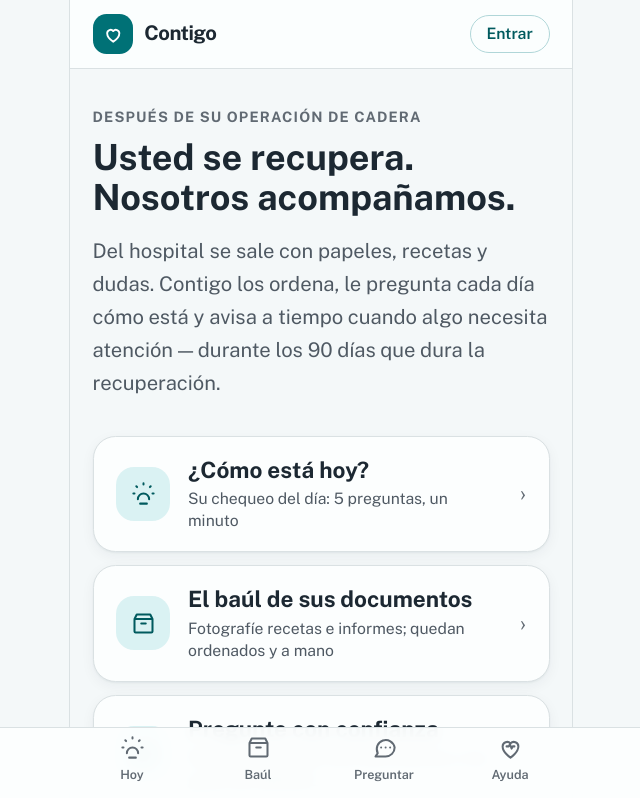
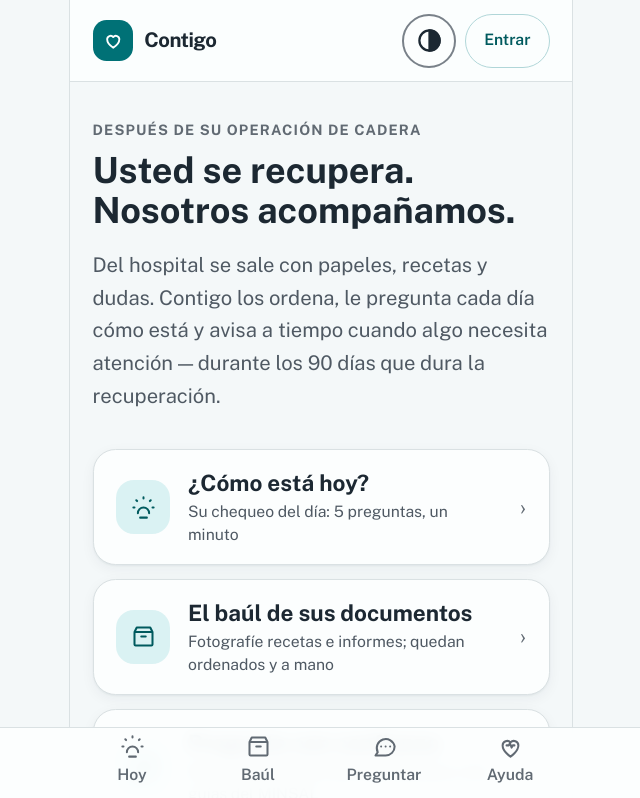
Before and after one commit to Henisaa/claudeimpactlab2026frontend, a Next.js app: page / in a window 1280 px wide. Shown: the top 798 px of the page, without its empty margins (319-959 px from the left). Built offline with nearby package versions, Linux system fonts and the light colour scheme; no server answers.

Commit message:
feat(a11y): modo de alto contraste y objetivos táctiles de 48 px en la cabecera
Botón en la cabecera (aria-pressed) que recuerda la preferencia en
localStorage y la aplica antes del primer pintado, sin parpadeo. El
enlace del logo y los de sesión pasan a 48 px de alto.

```diff
--- a/src/app/layout.tsx
+++ b/src/app/layout.tsx
@@ -2,6 +2,7 @@ import type { Metadata, Viewport } from "next";
 import { Public_Sans } from "next/font/google";
 import "./globals.css";
 
+import { SCRIPT_CONTRASTE } from "@/components/contraste";
 import { Shell } from "@/components/shell";
 
 /**
@@ -27,7 +28,15 @@ export const viewport: Viewport = {
 
 export default function RootLayout({ children }: LayoutProps<"/">) {
   return (
-    <html lang="es" className={`${sans.variable} h-full antialiased`}>
+    <html
+      lang="es"
+      className={`${sans.variable} h-full antialiased`}
+      suppressHydrationWarning
+    >
+      <head>
+        {/* Aplica el alto contraste guardado antes de pintar (sin parpadeo). */}
+        <script dangerouslySetInnerHTML={{ __html: SCRIPT_CONTRASTE }} />
+      </head>
       <body className="min-h-full bg-papel text-tinta">
         <Shell>{children}</Shell>
       </body>
--- /dev/null
+++ b/src/components/contraste.tsx
@@ -0,0 +1,89 @@
+"use client";
+
+import { useEffect, useSyncExternalStore } from "react";
+
+/**
+ * Interruptor de alto contraste (para baja visión).
+ *
+ * La preferencia vive en localStorage y se aplica como `data-contraste="alto"`
+ * en <html>. Un script en el <head> (SCRIPT_CONTRASTE, en layout.tsx) la aplica
+ * antes de pintar para que no haya parpadeo. Si el navegador bloquea el
+ * almacenamiento, el modo simplemente no se recuerda.
+ */
+export const CLAVE_CONTRASTE = "contigo.contraste";
+
+/** Se inyecta en el <head>: aplica la preferencia guardada antes del primer pintado. */
+export const SCRIPT_CONTRASTE = `try{if(localStorage.getItem("${CLAVE_CONTRASTE}")==="alto")document.documentElement.dataset.contraste="alto"}catch(e){}`;
+
+const oyentes = new Set<() => void>();
+
+function leer(): boolean {
+  try {
+    return window.localStorage.getItem(CLAVE_CONTRASTE) === "alto";
+  } catch {
+    return false;
+  }
+}
+
+function suscribir(aviso: () => void) {
+  oyentes.add(aviso);
+  const alCambiarOtraPestana = (e: StorageEvent) => {
+    if (e.key === CLAVE_CONTRASTE) aviso();
+  };
+  window.addEventListener("storage", alCambiarOtraPestana);
+  return () => {
+    oyentes.delete(aviso);
+    window.removeEventListener("storage", alCambiarOtraPestana);
+  };
+}
+
+function guardar(alto: boolean) {
+  try {
+    if (alto) window.localStorage.setItem(CLAVE_CONTRASTE, "alto");
+    else window.localStorage.removeItem(CLAVE_CONTRASTE);
+  } catch {
+    /* sin almacenamiento: vale solo para esta visita */
+  }
+  aplicar(alto);
+  oyentes.forEach((aviso) => aviso());
+}
+
+function aplicar(alto: boolean) {
+  if (alto) document.documentElement.dataset.contraste = "alto";
+  else delete document.documentElement.dataset.contraste;
+}
+
+export function ContrasteToggle() {
+  const alto = useSyncExternalStore(suscribir, leer, () => false);
+
+  useEffect(() => {
+    aplicar(alto);
+  }, [alto]);
+
+  return (
+    <button
+      type="button"
+      onClick={() => guardar(!alto)}
+      aria-pressed={alto}
+      aria-label="Contraste alto"
+      title={alto ? "Desactivar contraste alto" : "Activar contraste alto"}
+      className={`grid size-12 place-items-center rounded-full border-2 ${
+        alto
+          ? "border-primario-hondo bg-primario-hondo text-white"
+          : "border-borde-control bg-papel-alto text-tinta"
+      }`}
+    >
+      <svg
+        viewBox="0 0 24 24"
+        aria-hidden
+        className="size-6"
+        fill="none"
+        stroke="currentColor"
+        strokeWidth="2"
+      >
+        <circle cx="12" cy="12" r="9" />
+        <path d="M12 3a9 9 0 0 1 0 18Z" fill="currentColor" />
+      </svg>
+    </button>
+  );
+}
--- a/src/components/shell.tsx
+++ b/src/components/shell.tsx
@@ -4,6 +4,7 @@ import Link from "next/link";
 import { usePathname } from "next/navigation";
 import { useEffect, useState, type ReactNode } from "react";
 
+import { ContrasteToggle } from "@/components/contraste";
 import { sesionActual, type Sesion } from "@/lib/api";
 
 /**
@@ -24,27 +25,30 @@ export function Shell({ children }: { children: ReactNode }) {
     <div className="mx-auto flex min-h-dvh w-full max-w-md flex-col bg-papel sm:border-x sm:border-linea">
       <header className="sticky top-0 z-20 border-b border-linea bg-papel-alto/90 backdrop-blur">
         <div className="flex items-center justify-between gap-3 px-5 py-3">
-          <Link href="/" className="flex items-center gap-2.5 no-underline">
+          <Link href="/" className="flex min-h-12 items-center gap-2.5 no-underline">
             <Logo />
             <span className="text-lg font-bold tracking-tight text-tinta">
               Contigo
             </span>
           </Link>
+          <div className="flex items-center gap-2">
+            <ContrasteToggle />
             {sesion ? (
               <Link
                 href="/acceso"
-              className="max-w-[11rem] truncate rounded-full bg-primario-claro px-3.5 py-1.5 text-sm font-semibold text-primario-hondo no-underline"
+                className="inline-flex min-h-12 max-w-[9rem] items-center truncate rounded-full bg-primario-claro px-4 text-sm font-semibold text-primario-hondo no-underline"
               >
                 {sesion.usuario.username}
               </Link>
             ) : (
               <Link
                 href="/acceso"
-              className="rounded-full border border-primario-borde px-3.5 py-1.5 text-sm font-semibold text-primario-hondo no-underline"
+                className="inline-flex min-h-12 items-center rounded-full border border-primario-borde px-4 text-sm font-semibold text-primario-hondo no-underline"
               >
                 Entrar
               </Link>
             )}
+          </div>
         </div>
       </header>
 
@@ -130,7 +134,7 @@ function Pestana({
       >
         {icono}
       </svg>
-      <span className="text-[0.7rem] font-semibold">{etiqueta}</span>
+      <span className="text-sm font-semibold">{etiqueta}</span>
       <span
         aria-hidden
         className={`h-1 w-8 rounded-full ${
```
Lines whose indentation alone changed are shown as unchanged.
